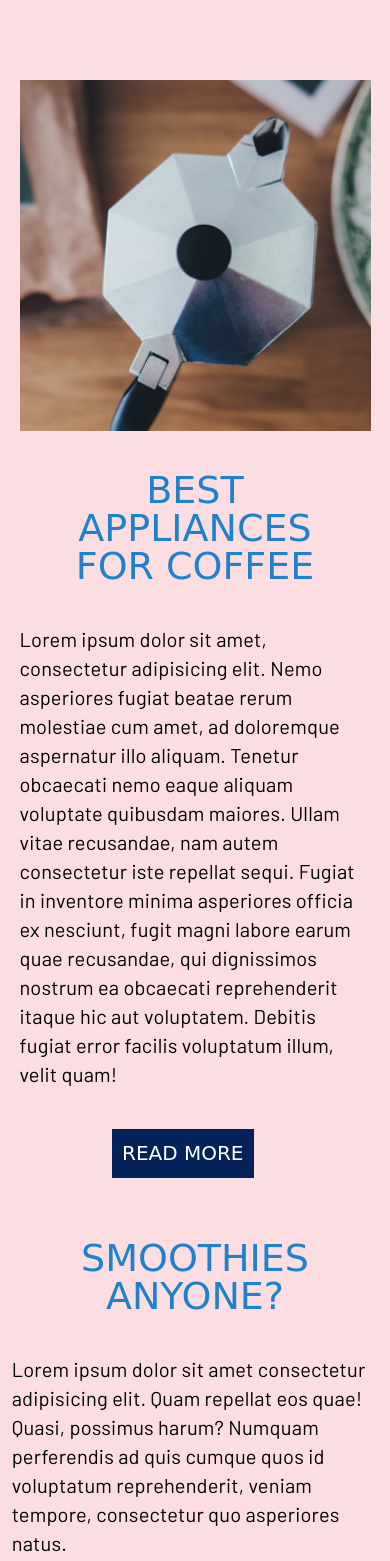
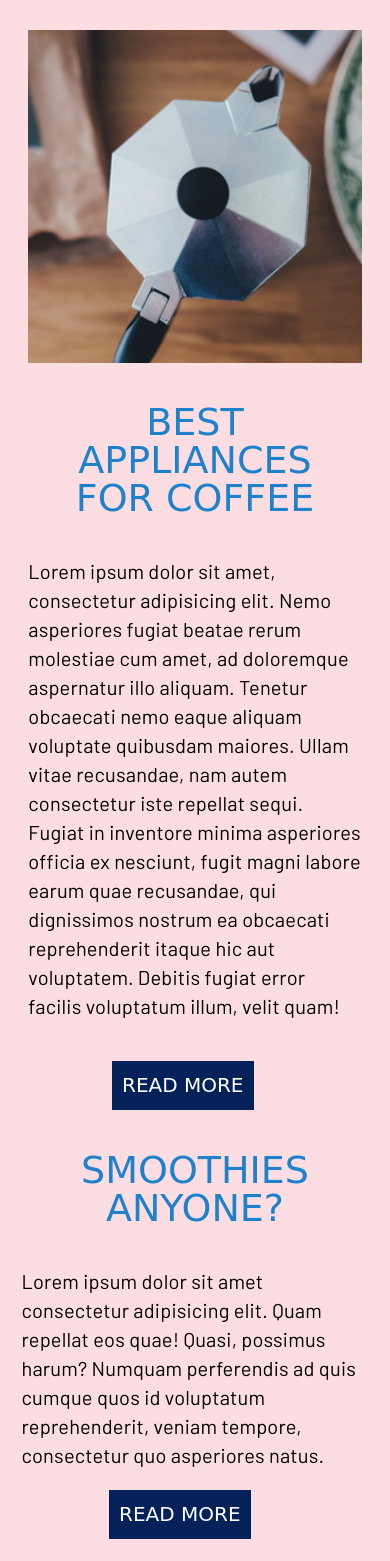
Before and after one commit to lujanvinas/electric-select, a plain HTML site: page electric-select/index.html in a window 390 px wide. Shown: the part 2069-3630 px from the top of the page. Drawn offline with Linux system fonts and the light colour scheme; a web font is replaced by a local one.

Commit message:
fixed some css issues with buttons

```diff
--- a/electric-select/index.html
+++ b/electric-select/index.html
@@ -74,7 +74,6 @@
 
 
     <div class="section-two">
-
         <div class="top clearfix">
             <div class="text">
                 <h2>smoothies anyone?</h2>
@@ -117,9 +116,7 @@
         </div>
     </div>
 
-
 <!-- footer     -->
-
 
     <footer>
         <div class="wrapper clearfix">
@@ -128,7 +125,7 @@
                 <p>Subscribe to our newsletter to stay updated.</p>
                 <form class="email">
                     <input type="email" name="email" placeholder="email address">
-                    <button type="submit" class="button">Subscribe</button>
+                    <button type="submit" class="button readMore">Subscribe</button>
                 </form>
             </div>
 
--- a/electric-select/style.css
+++ b/electric-select/style.css
@@ -46,7 +46,7 @@ button{
     margin:0;
 }
 
-button{
+.readMore{
     padding:10px;
     color:#042259;
     font-size: 2rem;
@@ -122,7 +122,6 @@ img{
 
 
 /* header styles */
-
 
 
 
@@ -485,10 +484,6 @@ footer h4{
 
 @media (max-width: 1170px){
 
-    /* html{
-        font-size: 60%;
-
-    } */
 
     .mokaImage{
         width: 50%;
@@ -509,8 +504,8 @@ footer h4{
     footer .wrapper{
         width: 70%;
         padding:40px 0;
+    }
 
-    }
     .stay-updated{
         width: 100%;
         float:none;
@@ -542,22 +537,26 @@ footer h4{
         padding-right: 0;
         padding-bottom: 0;
     }
-
+}
 
 
 @media (max-width: 1024px){
 
+    .mokaBox {
+        width: 95%;
+        margin: 0 auto;
+    }
+
     .mokaImage{
         width: 100%;
         float:none;
-
+        margin: 0 auto;
     }
 
     .mokaTexbox{
         width: 100%;
         float:none;
         position:relative;
-
     }
 
     .mokaTextbox h2{
@@ -570,27 +569,23 @@ footer h4{
     }
 
 
-    .mokaTextbox button{
-        position:absolute;
-        right:45%;
-        color:#FFFFFF;
-        background-color: #042259;
-
-    }
-
         /* section-two */
 
     .section-two{
         background-color: #FCDDE2;
     }
+
     .top .text{
         margin-bottom: 70px;
     }
+
     .bottom{
         padding-bottom: 70px;
     }
+
     .text{
-        width: 100%;
+        width: 95%;
+        margin: 0 auto;
         float:none;
         height:auto;
         position:relative;
@@ -602,22 +597,20 @@ footer h4{
         text-align: center;
     }
 
-    .text button{
+    .readMore{
             position:absolute;
             right:45%;
             color:#FFFFFF;
             background-color: #042259;
         }
 
+
+
     /* smoothies  */
-
 
     .smoothiesImage{
         width: 100%;
-
-
     }
-
 
     /* kitchen */
 
@@ -626,14 +619,13 @@ footer h4{
         width:100%;
     }
 
-
     /* section-three */
 
     .section-three{
         background-color: #F5C8CF;
     }
+}
 
-}
 
 
 @media (max-width: 768px){
@@ -657,7 +649,6 @@ width: 90%;
     padding:40px 0;
     }
 
-
 }
 
 
@@ -666,7 +657,6 @@ padding:40px 0;
     .wrapper{
         width: 90%;
     }
-
 
 
     .section-one,
@@ -717,8 +707,7 @@ width: 100%;
     margin-bottom: 30px;
     }
 
-.mokaTextbox button,
-.text button {
+    .readMore {
     right: 40%;
     }
 
@@ -732,7 +721,6 @@ margin: 0 auto;
     .bar li {
         width: 100%;
     }
-
 
     .email input{
     width: 90%;
@@ -749,12 +737,10 @@ width:60%;
     .menu-right{
     padding-top: 30px;
     }
-
-
+}
 
 
 @media (max-width: 450px){
-
 
     .header{
     height: 750px;
@@ -778,8 +764,7 @@ top: 130px;
         width: 80vw;
     }
 
-.mokaTextbox button,
-.text button {
+    .readMore {
     right: 35%;
     }
 
@@ -809,22 +794,16 @@ h4 {
         font-size: 2rem;
     }
 
-@media (max-width: 450px){
-
-
     #hamburger {
     display: block;
     position: absolute;
     right: 15px;
     top: 20px;
-
     }
-
 
     .header .title{
         width:100%;
     }
-
 
     .title h1 {
         font-size: 5.5rem;
@@ -834,13 +813,11 @@ top: 20px;
     .title p {
     font-size: 2rem;
     }
-
 }
 
-@media (max-width: 320px){
+@media (max-width: 320px) {
 
-.mokaTextbox button,
- .text button {
+    .readMore {
         right: 30%;
     }
 }
```
Lines whose indentation alone changed are shown as unchanged.
